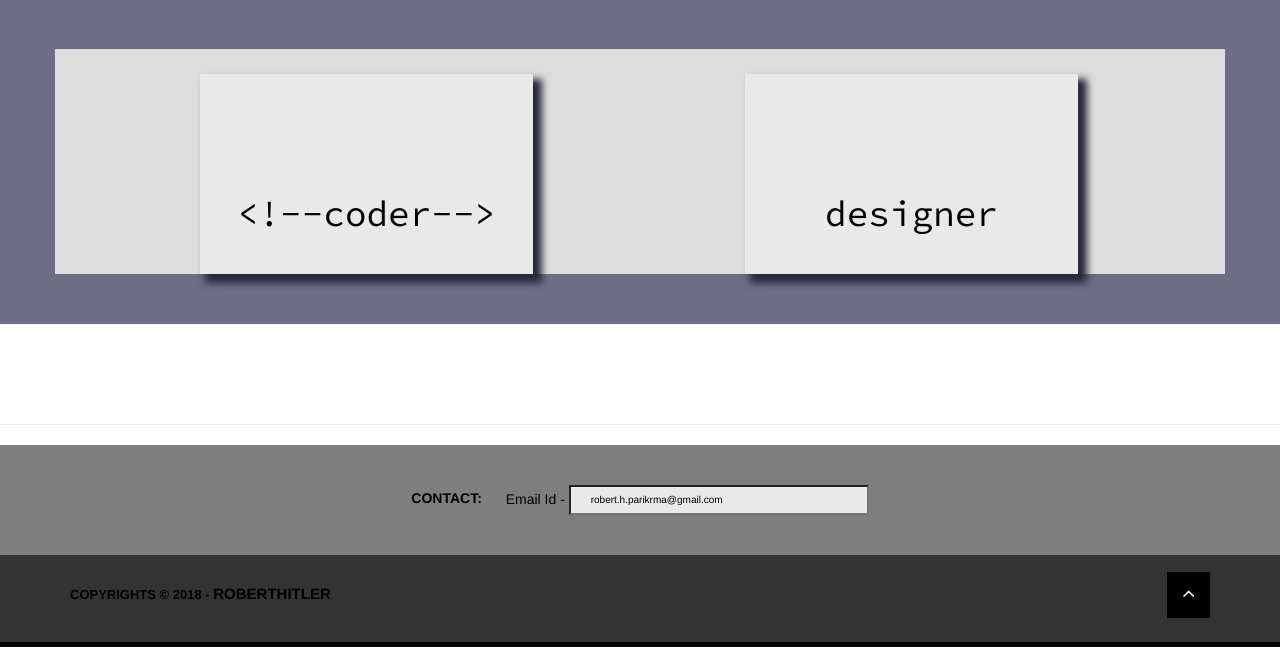
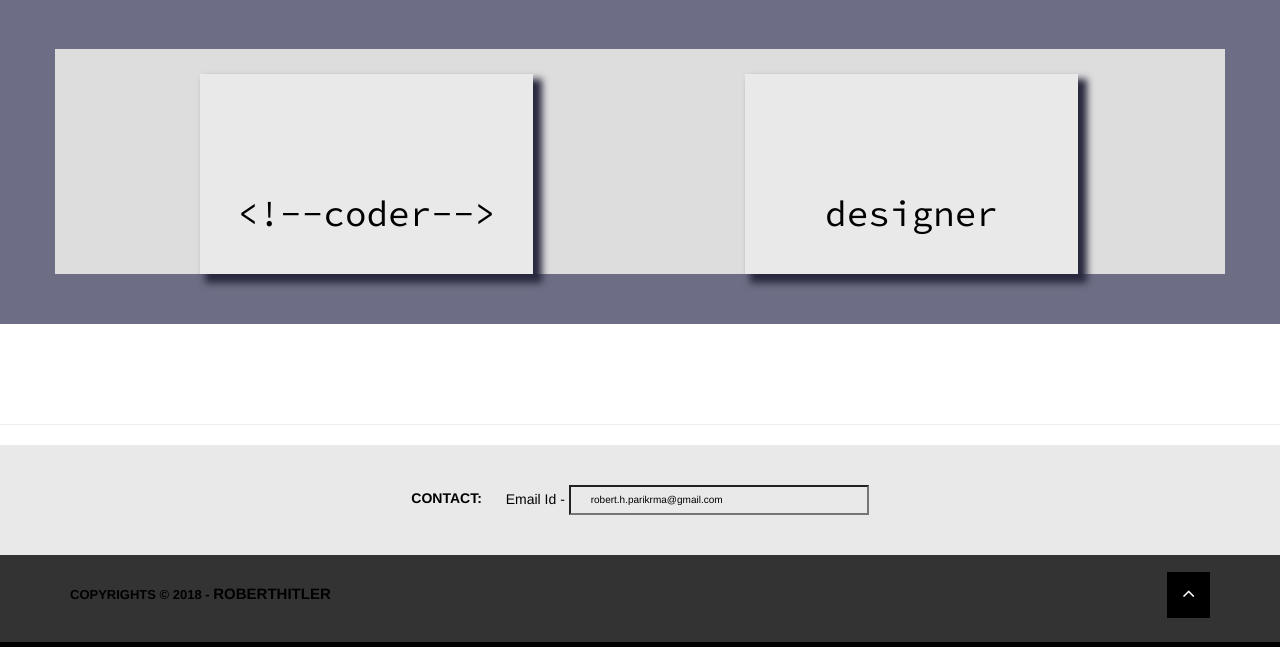
Before and after one commit to RobertHitler/RobertHitler.github.io, a PHP site: page / in a window 1280 px wide. Shown: the part 801-1448 px from the top of the page. Run offline with PHP 8.4, Linux system fonts and the light colour scheme.

Commit message:
Update style.css

```diff
--- a/css/style.css
+++ b/css/style.css
@@ -190,7 +190,7 @@ ul.nav_li li a:hover {
 .contact_email{
 	padding-bottom: 30px;
 	width: 100%;
-	background-color:#7E7E7E;
+	background-color:#E9E9E9;
 }
 
 footer{
```
